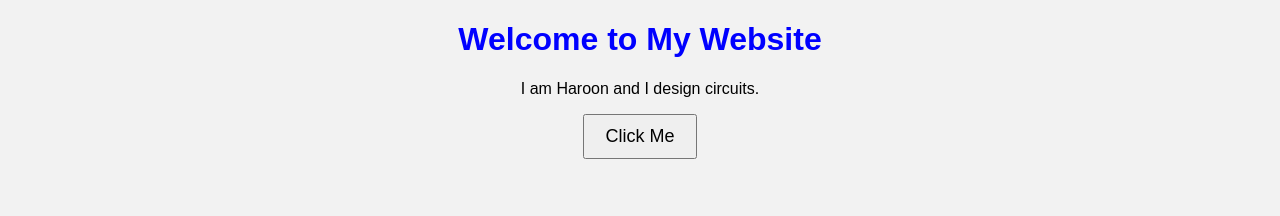
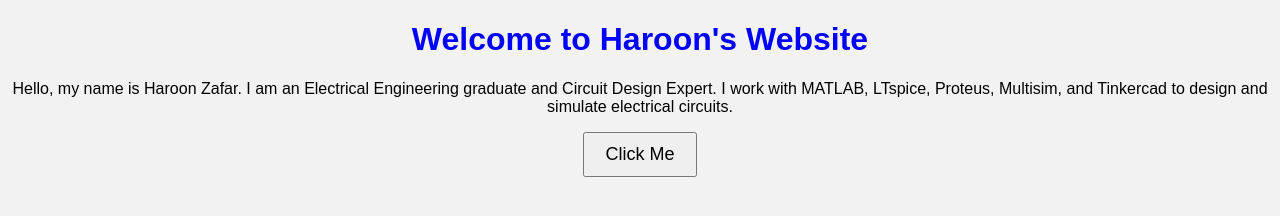
Before and after one commit to HaroonZafar786/haroon-website, a plain HTML site: page index.html in a window 1280 px wide. Drawn offline with Linux system fonts and the light colour scheme.

Commit message:
Update index.html

```diff
--- a/index.html
+++ b/index.html
@@ -7,8 +7,10 @@
 
 <body>
 
-<h1>Welcome to My Website</h1>
-<p>I am Haroon and I design circuits.</p>
+<h1>Welcome to Haroon's Website</h1>
+<p>Hello, my name is Haroon Zafar. I am an Electrical Engineering graduate
+and Circuit Design Expert. I work with MATLAB, LTspice, Proteus,
+Multisim, and Tinkercad to design and simulate electrical circuits.</p>
 
 <button onclick="show()">Click Me</button>
 
```
